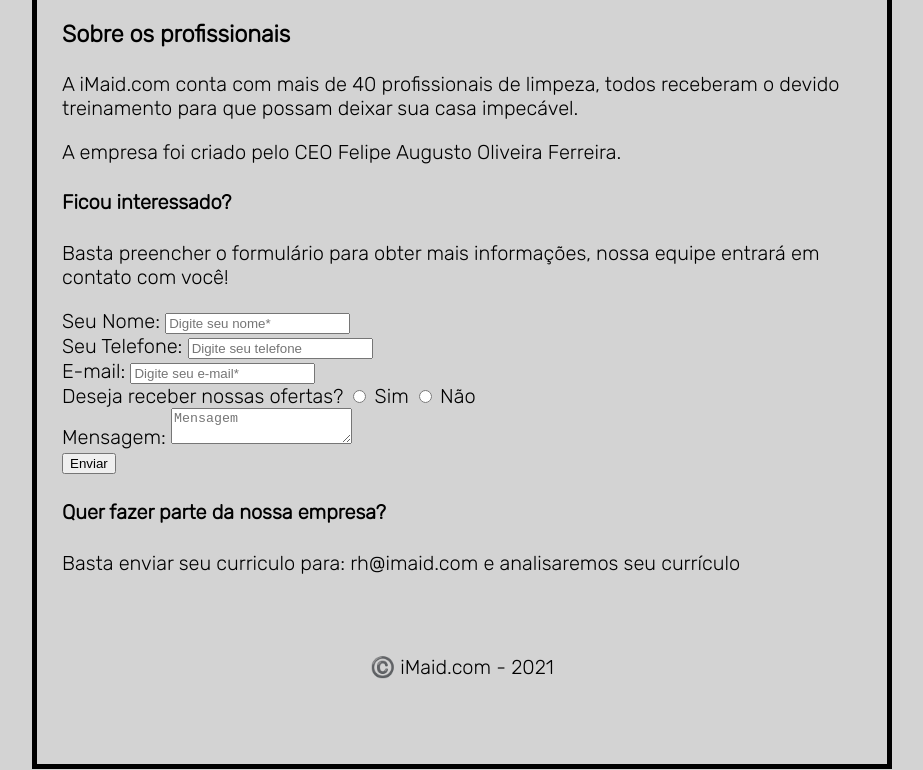
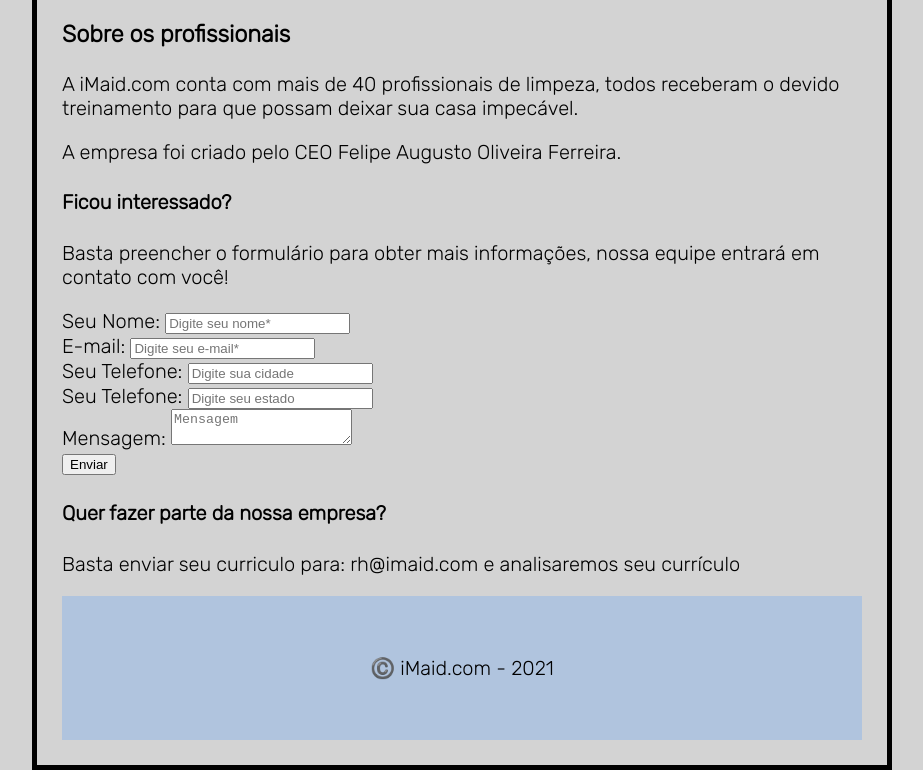
Before and after one commit to Tusera/iMaid, a plain HTML site: page index.html in a window 1280 px wide. Shown: the part 573-1343 px from the top of the page, without its empty margins (178-1101 px from the left). Drawn offline with Linux system fonts and the light colour scheme.

Commit message:
Quarto commit

```diff
--- a/Estilo.css
+++ b/Estilo.css
@@ -25,6 +25,6 @@ body {
 }
 footer{
     text-align: center;
-    background: url("bg.jpg");
+    background: #B0C4DE;
     padding: 40px 0;
 }
--- a/index.html
+++ b/index.html
@@ -33,19 +33,18 @@
 			<label for="nome">Seu Nome:</label>
 			<input type="text" id="nome" placeholder="Digite seu nome*">
 		</div>
-    	<div>
-   			<label for="telefone">Seu Telefone:</label>
-			<input type="number" id="telefone" placeholder="Digite seu telefone">
-		</div>
 		<div>
         	<label for="email">E-mail:</label>
         	<input type="email" id="email" /placeholder="Digite seu e-mail*">
     	</div>
     	<div>
-    		<label for="ofertas">Deseja receber nossas ofertas?</label>
-    		<input type="radio" name="ofertas" value="Sim"/> Sim
-			<input type="radio" name="ofertas" value="Não"/> Não<br />
-    	</div>
+   			<label for="cidade">Seu Telefone:</label>
+			<input type="text" id="cidade" placeholder="Digite sua cidade">
+		</div>
+    	<div>
+   			<label for="estado">Seu Telefone:</label>
+			<input type="text" id="estado" placeholder="Digite seu estado">
+		</div>
     	<div>
         	<label for="msg">Mensagem:</label>
         	<textarea id="msg" placeholder="Mensagem"></textarea>
```
